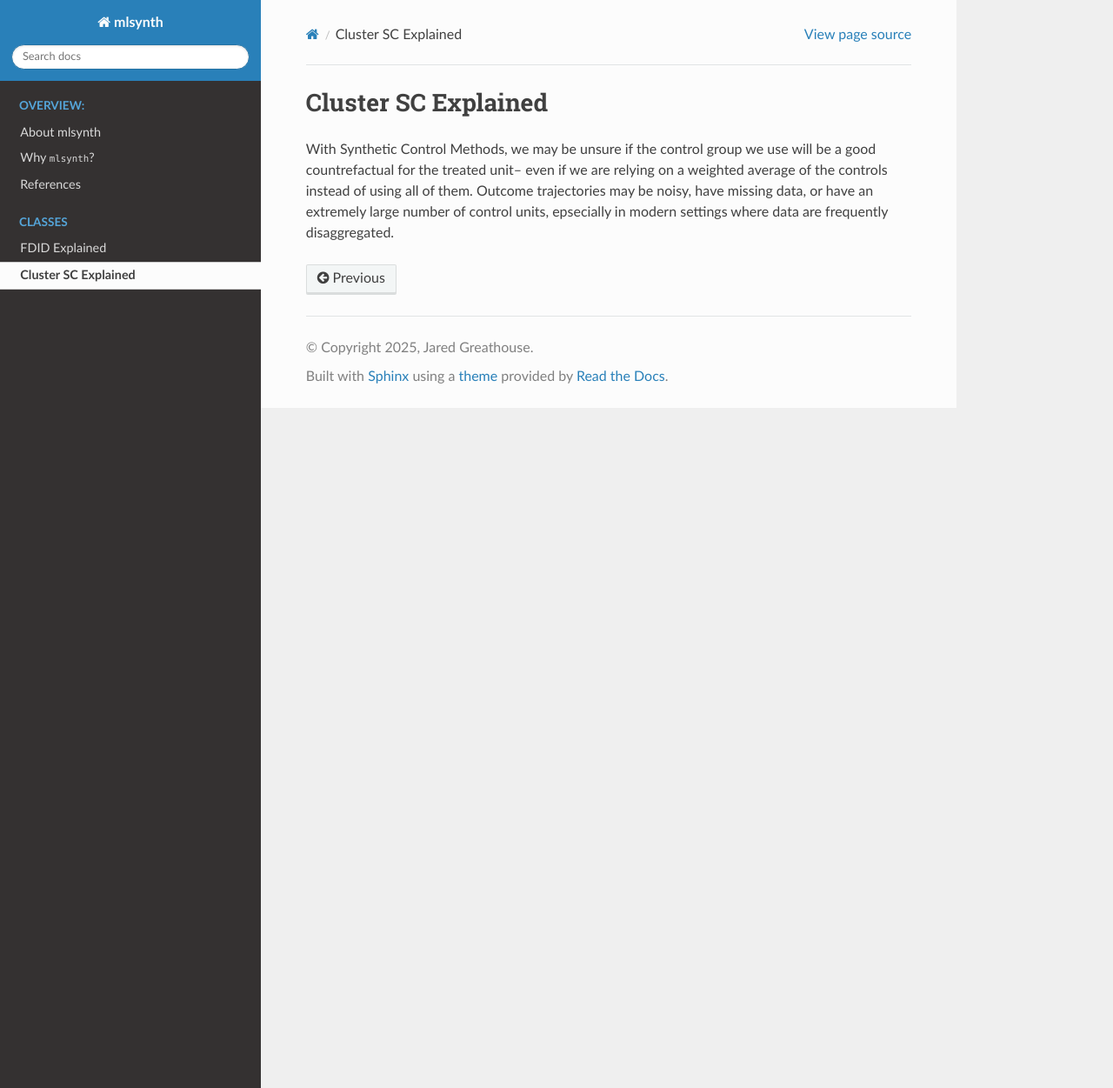
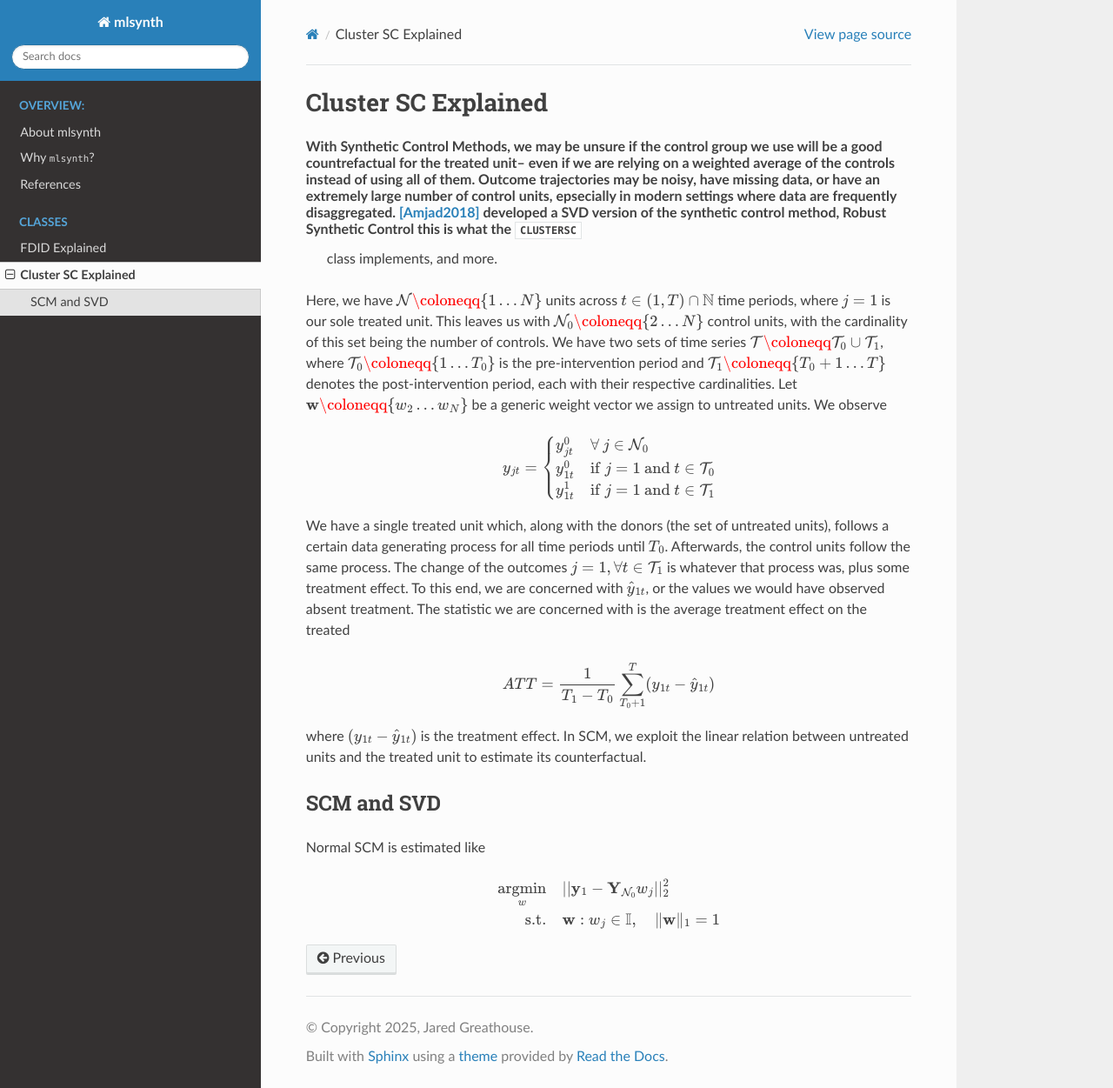
Before and after one commit to jgreathouse9/mlsynth, a Sphinx documentation site: the page built from docs/clustersc.rst, in a window 1280 px wide and 1251 px high. Shown: the whole window at 87% size. Built offline with Sphinx 7.4.7 and the Read the Docs theme 3.1.0, drawn with Linux system fonts in a browser that asks for light colours; pages that are not in the unit, such as notebooks, are missing from menus.

Commit message:
Update clustersc.rst

```diff
--- a/docs/clustersc.rst
+++ b/docs/clustersc.rst
@@ -1,4 +1,47 @@
 Cluster SC Explained
 ==================
 
-With Synthetic Control Methods, we may be unsure if the control group we use will be a good countrefactual for the treated unit-- even if we are relying on a weighted average of the controls instead of using all of them. Outcome trajectories may be noisy, have missing data, or have an extremely large number of control units, epsecially in modern settings where data are frequently disaggregated.
+With Synthetic Control Methods, we may be unsure if the control group we use will be a good countrefactual for the treated unit-- even if we are relying on a weighted average of the controls instead of using all of them. Outcome trajectories may be noisy, have missing data, or have an extremely large number of control units, epsecially in modern settings where data are frequently disaggregated. [Amjad2018]_ developed a SVD version of the synthetic control method, Robust Synthetic Control  this is what the :class:`CLUSTERSC`
+ class implements, and more.
+
+Here, we have :math:`\mathcal{N} \coloneqq \lbrace{1 \ldots N \rbrace}` units across
+:math:`t \in \left(1, T\right) \cap \mathbb{N}` time periods, where :math:`j=1` is our sole treated unit.
+This leaves us with :math:`\mathcal{N}_0 \coloneqq \lbrace{2 \ldots N \rbrace}` control units,
+with the cardinality of this set being the number of controls. We have two sets of time series
+:math:`\mathcal{T} \coloneqq \mathcal{T}_0 \cup \mathcal{T}_1`, where
+:math:`\mathcal{T}_0 \coloneqq \lbrace{1 \ldots T_0 \rbrace}` is the pre-intervention period and
+:math:`\mathcal{T}_1 \coloneqq \lbrace{T_0+1 \ldots T \rbrace}` denotes the post-intervention period,
+each with their respective cardinalities. Let :math:`\mathbf{w} \coloneqq \lbrace{w_2 \ldots w_N \rbrace}`
+be a generic weight vector we assign to untreated units. We observe
+
+.. math::
+    y_{jt} =
+    \begin{cases}
+        y^{0}_{jt} & \forall \: j \in \mathcal{N}_0 \\
+        y^{0}_{1t} & \text{if } j = 1 \text{ and } t \in \mathcal{T}_0 \\
+        y^{1}_{1t} & \text{if } j = 1 \text{ and } t \in \mathcal{T}_1
+    \end{cases}
+
+We have a single treated unit which, along with the donors (the set of untreated units),
+follows a certain data generating process for all time periods until :math:`T_0`.
+Afterwards, the control units follow the same process. The change of the outcomes
+:math:`j=1, \forall t \in \mathcal{T}_1` is whatever that process was, plus some treatment effect.
+To this end, we are concerned with :math:`\hat{y}_{1t}`, or the values we would have observed
+absent treatment. The statistic we are concerned with is the average treatment effect on the treated
+
+.. math::
+    ATT = \frac{1}{T_1 - T_0} \sum_{T_0 +1}^{T} (y_{1t} - \hat{y}_{1t})
+
+where :math:`(y_{1t} - \hat{y}_{1t})` is the treatment effect. In SCM, we exploit the linear relation
+between untreated units and the treated unit to estimate its counterfactual.
+
+SCM and SVD
+-----------
+
+Normal SCM is estimated like
+
+.. math::
+    \begin{align}
+        \underset{w}{\text{argmin}} & \quad ||\mathbf{y}_{1} - \mathbf{Y}_{\mathcal{N}_{0}} w_j||_{2}^2 \\
+        \text{s.t.} & \quad \mathbf{w}: w_{j} \in \mathbb{I}, \quad  \|\mathbf{w}\|_{1} = 1
+    \end{align}
```
